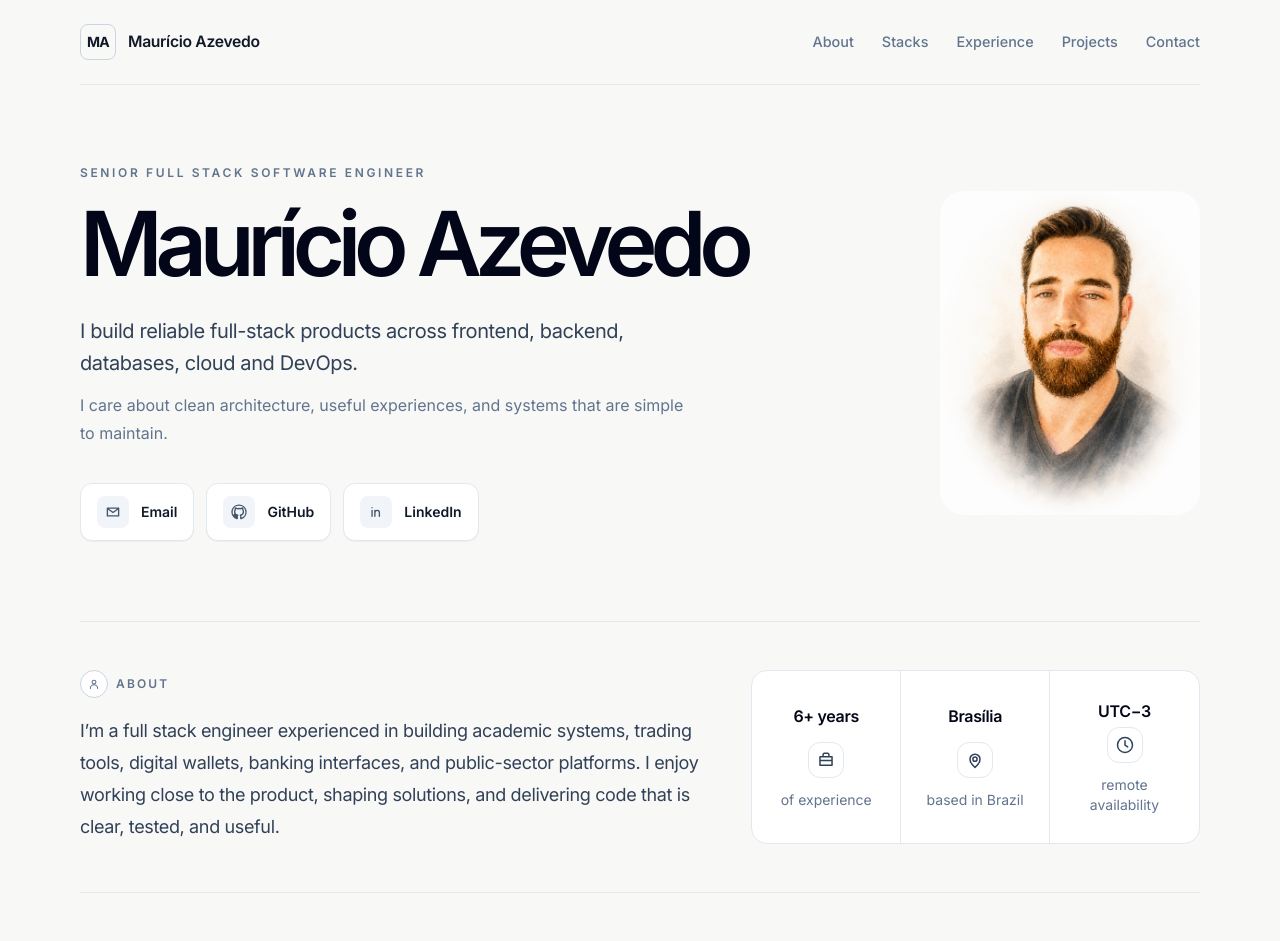
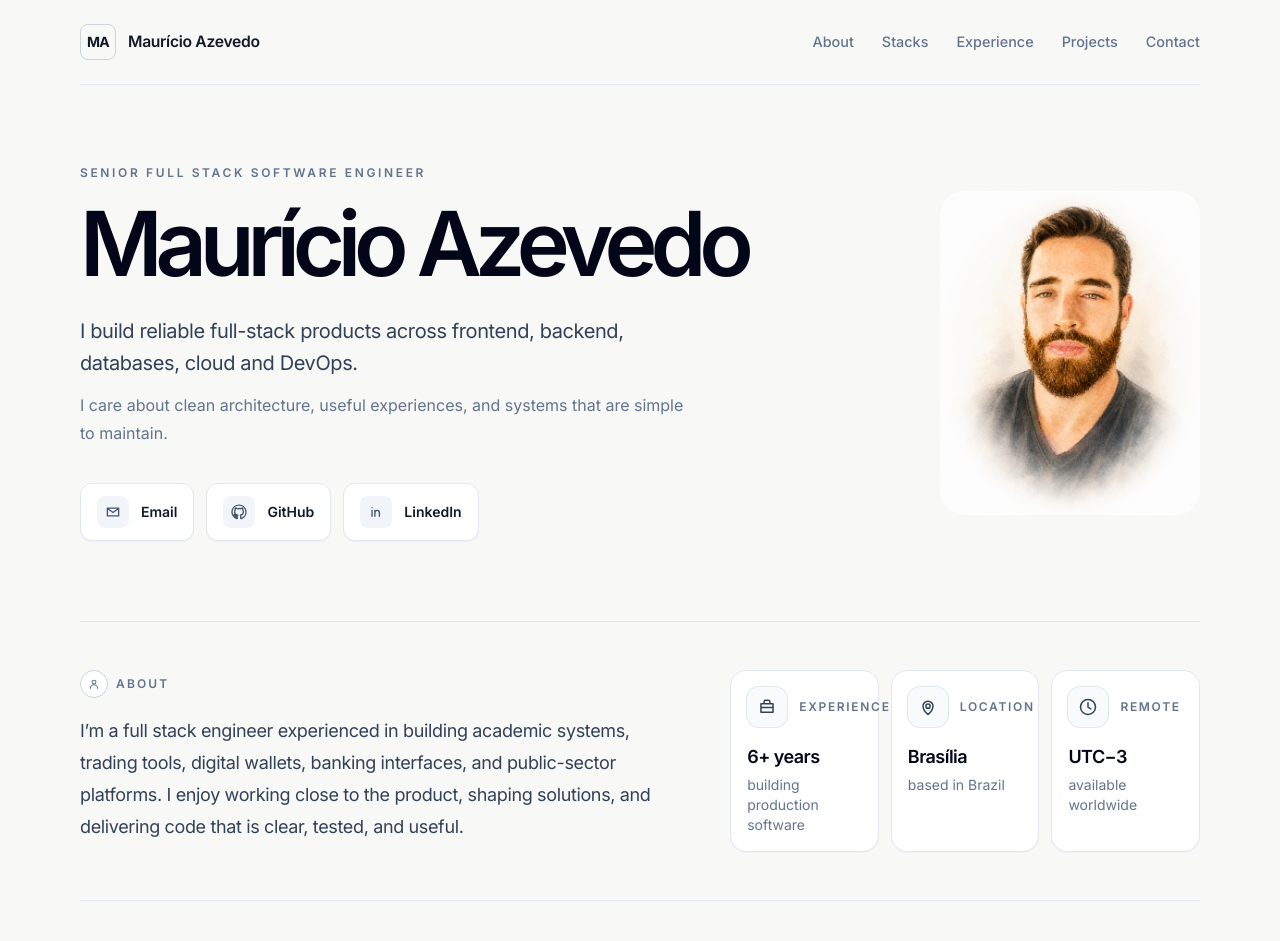
Before and after one commit to mauricio-azevedo/portfolio, a React (Vite) app: page / in a window 1280 px wide. Shown: the top 941 px of the page. Built offline with nearby package versions, Linux system fonts and the light colour scheme.

Commit message:
Polish about facts cards

```diff
--- a/src/components/About.tsx
+++ b/src/components/About.tsx
@@ -3,17 +3,20 @@ import { SectionLabel } from './SectionLabel';
 
 const aboutFacts = [
   {
-    label: 'of experience',
+    label: 'Experience',
+    detail: 'building production software',
     value: '6+ years',
     icon: 'M8.5 7.25V5.5a1.5 1.5 0 0 1 1.5-1.5h4a1.5 1.5 0 0 1 1.5 1.5v1.75M4.75 8h14.5v10.25H4.75V8Zm0 4.5h14.5',
   },
   {
-    label: 'based in Brazil',
+    label: 'Location',
+    detail: 'based in Brazil',
     value: 'Brasília',
     icon: 'M12 21s6-5.28 6-10a6 6 0 1 0-12 0c0 4.72 6 10 6 10Zm0-7.5a2.5 2.5 0 1 0 0-5 2.5 2.5 0 0 0 0 5Z',
   },
   {
-    label: 'remote availability',
+    label: 'Remote',
+    detail: 'available worldwide',
     value: 'UTC−3',
     icon: 'M12 6.75v5.5l3.25 2M21 12a9 9 0 1 1-18 0 9 9 0 0 1 18 0Z',
   },
@@ -22,7 +25,7 @@ const aboutFacts = [
 export function About() {
   return (
     <section id="about" className="border-b border-slate-200 py-12" aria-labelledby="about-title">
-      <div className="grid grid-cols-[minmax(0,1fr)_minmax(320px,0.72fr)] gap-12 max-[980px]:grid-cols-1">
+      <div className="grid grid-cols-[minmax(0,1fr)_minmax(340px,0.78fr)] items-start gap-12 max-[980px]:grid-cols-1">
         <div>
           <SectionLabel>About</SectionLabel>
           <h2 id="about-title" className="sr-only">
@@ -33,11 +36,17 @@ export function About() {
           </p>
         </div>
 
-        <dl className="grid grid-cols-3 divide-x divide-slate-200 rounded-2xl border border-slate-200 bg-white max-[720px]:grid-cols-1 max-[720px]:divide-x-0 max-[720px]:divide-y">
+        <dl className="grid gap-3 sm:grid-cols-3 lg:grid-cols-1 xl:grid-cols-3">
           {aboutFacts.map((fact) => (
-            <div key={fact.value} className="grid place-items-center px-5 py-7 text-center">
-              <dt className="flex flex-col items-center gap-3 text-sm text-slate-500">
-                <span className="grid size-9 place-items-center rounded-xl border border-slate-200 text-slate-700" aria-hidden="true">
+            <div
+              key={fact.value}
+              className="rounded-2xl border border-slate-200 bg-white px-4 py-4 shadow-[0_1px_0_rgba(15,23,42,0.03)] transition-colors hover:border-slate-300"
+            >
+              <dt className="flex items-center gap-3">
+                <span
+                  className="grid size-10 flex-none place-items-center rounded-xl bg-slate-50 text-slate-700 ring-1 ring-slate-200"
+                  aria-hidden="true"
+                >
                   <svg
                     className="size-5"
                     viewBox="0 0 24 24"
@@ -50,10 +59,16 @@ export function About() {
                     <path d={fact.icon} />
                   </svg>
                 </span>
-                <span>{fact.label}</span>
+                <span className="text-xs font-semibold uppercase tracking-[0.14em] text-slate-500">
+                  {fact.label}
+                </span>
               </dt>
-              <dd className="order-first mb-1 text-base font-semibold tracking-[-0.02em] text-slate-950">
-                {fact.value}
+
+              <dd className="mt-4">
+                <strong className="block text-lg font-semibold tracking-[-0.03em] text-slate-950">
+                  {fact.value}
+                </strong>
+                <span className="mt-1 block text-sm leading-5 text-slate-500">{fact.detail}</span>
               </dd>
             </div>
           ))}
```
